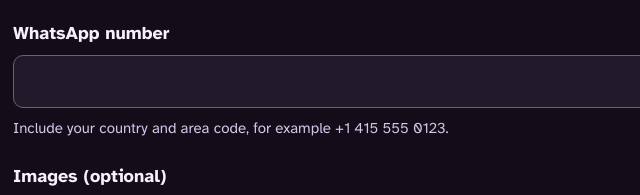
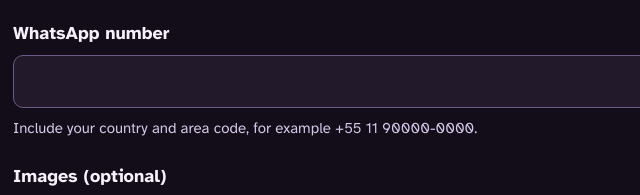
Before and after one commit to AlessandraBrum/magic-luna-site, a website: page contact/index.html in a window 1280 px wide. Shown: the part 1149-1344 px from the top of the page, 243-883 px from the left. Drawn offline with Linux system fonts and the light colour scheme.

Commit message:
fix: contact form eg

```diff
--- a/contact/index.html
+++ b/contact/index.html
@@ -207,7 +207,7 @@
             <div class="campo" id="campo-whatsapp" hidden>
               <label class="campo-rotulo" for="contato-whatsapp">WhatsApp number</label>
               <input class="campo-entrada" id="contato-whatsapp" type="tel" name="resposta" autocomplete="tel" required disabled aria-describedby="contato-ddd">
-              <p class="campo-legenda" id="contato-ddd">Include your country and area code, for example +1 415 555 0123.</p>
+              <p class="campo-legenda" id="contato-ddd">Include your country and area code, for example +55 11 90000-0000.</p>
             </div>
 
             <div class="campo">
```
Also changed, not shown: pt/contato/index.html (+1 -1 lines).
